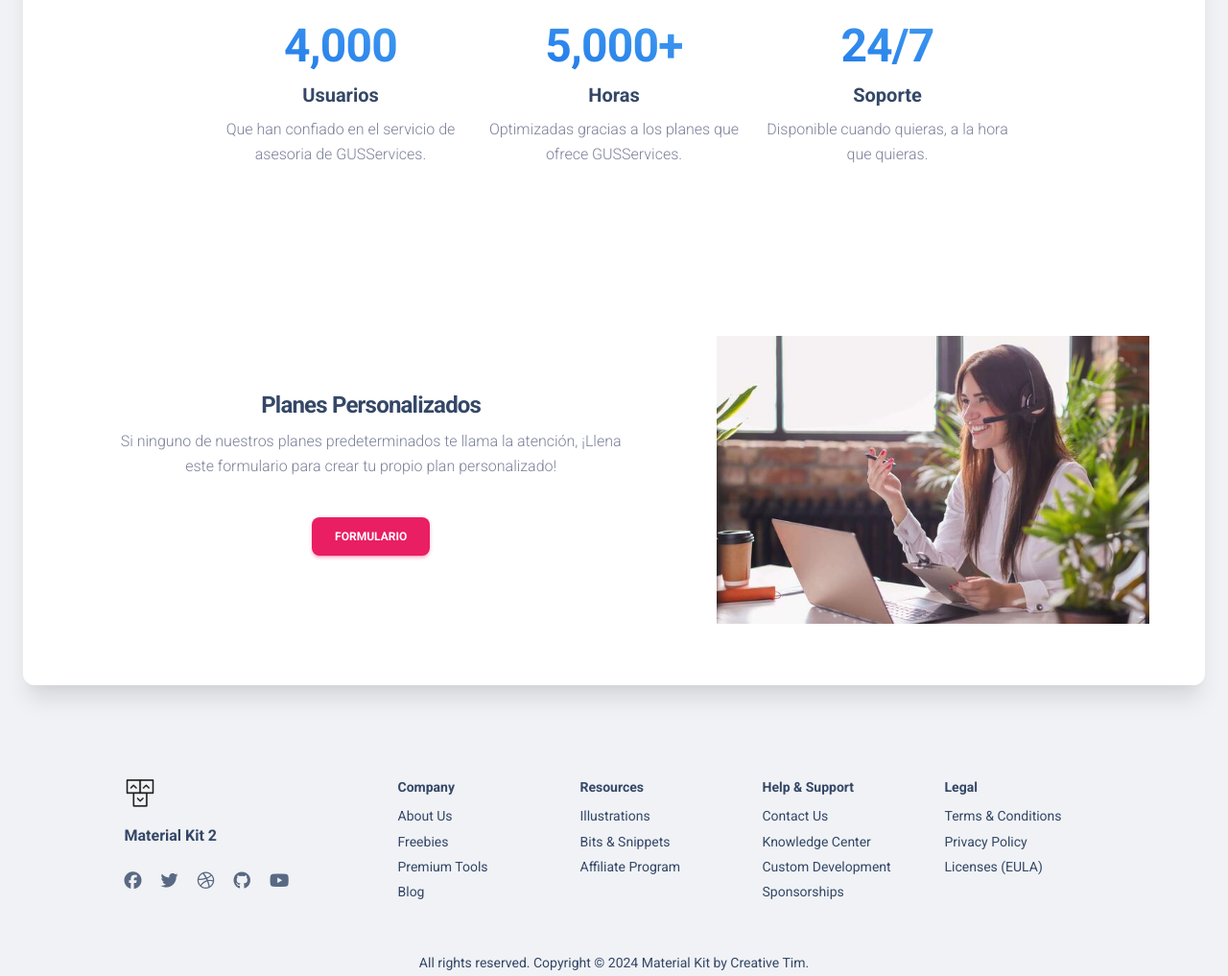
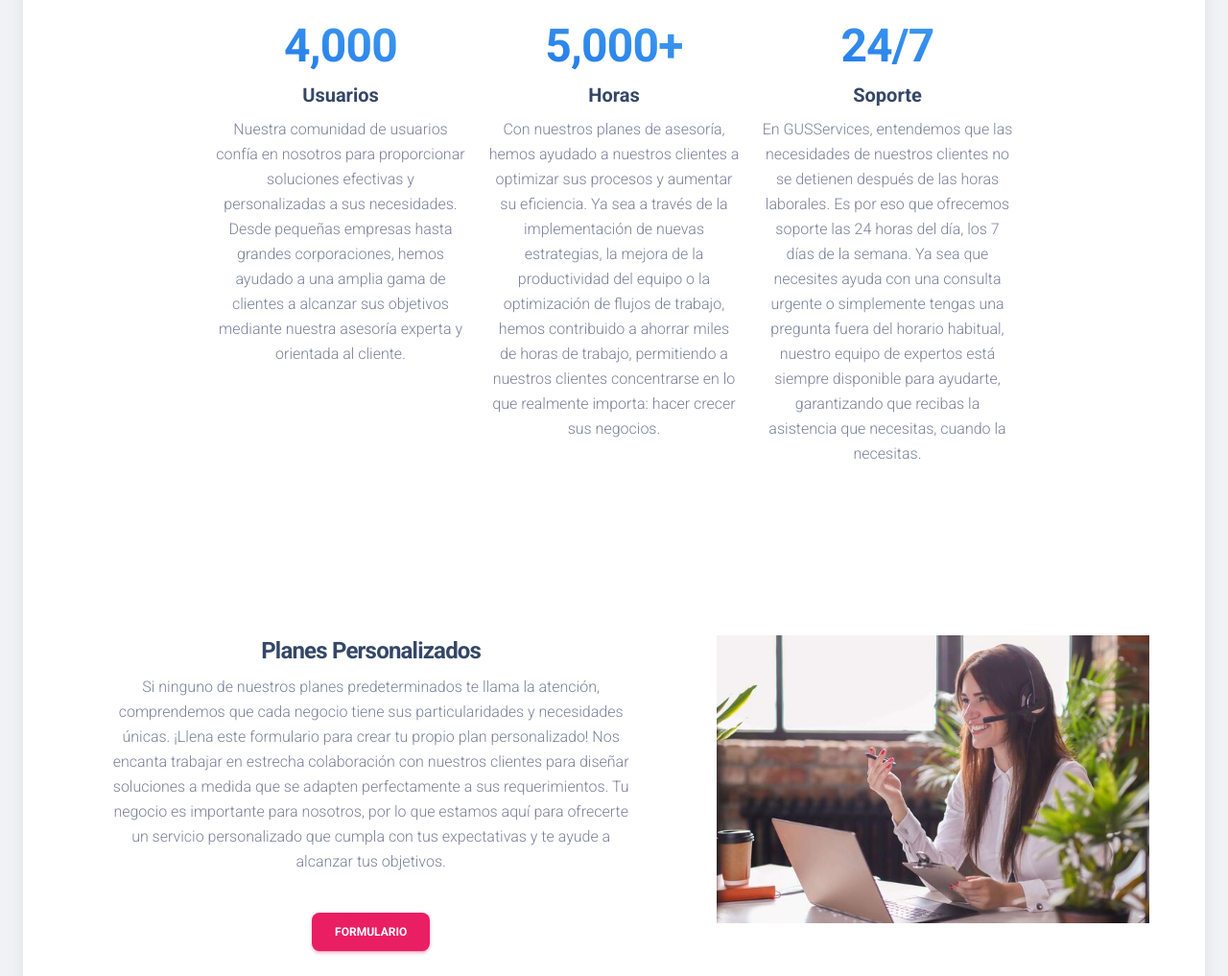
Before and after one commit to GUSServices/GUSService.github.io, a website: page index.html in a window 1280 px wide. Shown: the part 2900-3917 px from the top of the page at 96% size. Drawn offline with Linux system fonts and the light colour scheme; some packages are replaced by stand-ins of ours.

Commit message:
extension de algunos textos

```diff
--- a/index.html
+++ b/index.html
@@ -303,17 +303,17 @@
           <div class="col-md-3">
             <h1 class="text-gradient text-info" id="state1" countTo="4000">0</span>+</h1>
             <h5>Usuarios</h5>
-            <p>Que han confiado en el servicio de asesoria de GUSServices.</p>
+            <p>Nuestra comunidad de usuarios confía en nosotros para proporcionar soluciones efectivas y personalizadas a sus necesidades. Desde pequeñas empresas hasta grandes corporaciones, hemos ayudado a una amplia gama de clientes a alcanzar sus objetivos mediante nuestra asesoría experta y orientada al cliente.</p>
           </div>
           <div class="col-md-3">
             <h1 class="text-gradient text-info"><span id="state2" countTo="5000">0</span>+</h1>
             <h5>Horas</h5>
-            <p>Optimizadas gracias a los planes que ofrece GUSServices.</p>
+            <p>Con nuestros planes de asesoría, hemos ayudado a nuestros clientes a optimizar sus procesos y aumentar su eficiencia. Ya sea a través de la implementación de nuevas estrategias, la mejora de la productividad del equipo o la optimización de flujos de trabajo, hemos contribuido a ahorrar miles de horas de trabajo, permitiendo a nuestros clientes concentrarse en lo que realmente importa: hacer crecer sus negocios.</p>
           </div>
           <div class="col-md-3">
             <h1 class="text-gradient text-info"><span id="state3" countTo="24">0</span>/7</h1>
             <h5>Soporte</h5>
-            <p>Disponible cuando quieras, a la hora que quieras.</p>
+            <p>En GUSServices, entendemos que las necesidades de nuestros clientes no se detienen después de las horas laborales. Es por eso que ofrecemos soporte las 24 horas del día, los 7 días de la semana. Ya sea que necesites ayuda con una consulta urgente o simplemente tengas una pregunta fuera del horario habitual, nuestro equipo de expertos está siempre disponible para ayudarte, garantizando que recibas la asistencia que necesitas, cuando la necesitas.</p>
           </div>
         </div>
       </div>
@@ -326,7 +326,9 @@
             <div class="text-center"> <!-- Nueva fila para centrar contenido -->
               <h4>Planes Personalizados</h4>
               <p class="mb-4">
-                Si ninguno de nuestros planes predeterminados te llama la atención, ¡Llena este formulario para crear tu propio plan personalizado!
+                Si ninguno de nuestros planes predeterminados te llama la atención, comprendemos que cada negocio tiene sus particularidades y necesidades únicas.
+
+¡Llena este formulario para crear tu propio plan personalizado! Nos encanta trabajar en estrecha colaboración con nuestros clientes para diseñar soluciones a medida que se adapten perfectamente a sus requerimientos. Tu negocio es importante para nosotros, por lo que estamos aquí para ofrecerte un servicio personalizado que cumpla con tus expectativas y te ayude a alcanzar tus objetivos.
               </p>
               <a href="Formulario plan personalizado.html" class="btn btn-primary mt-3 pricing-card-btn">Formulario</a>
             </div>
```
